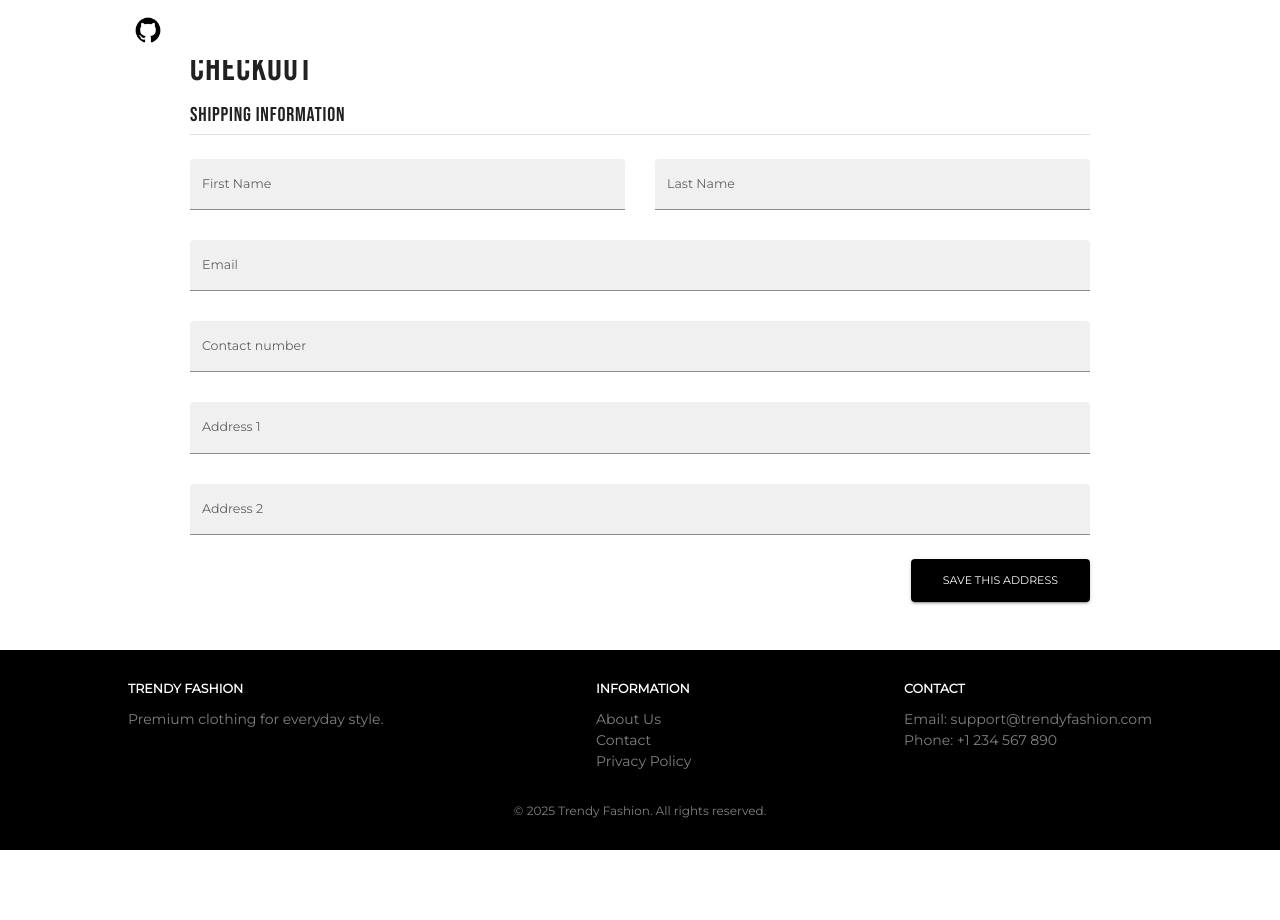
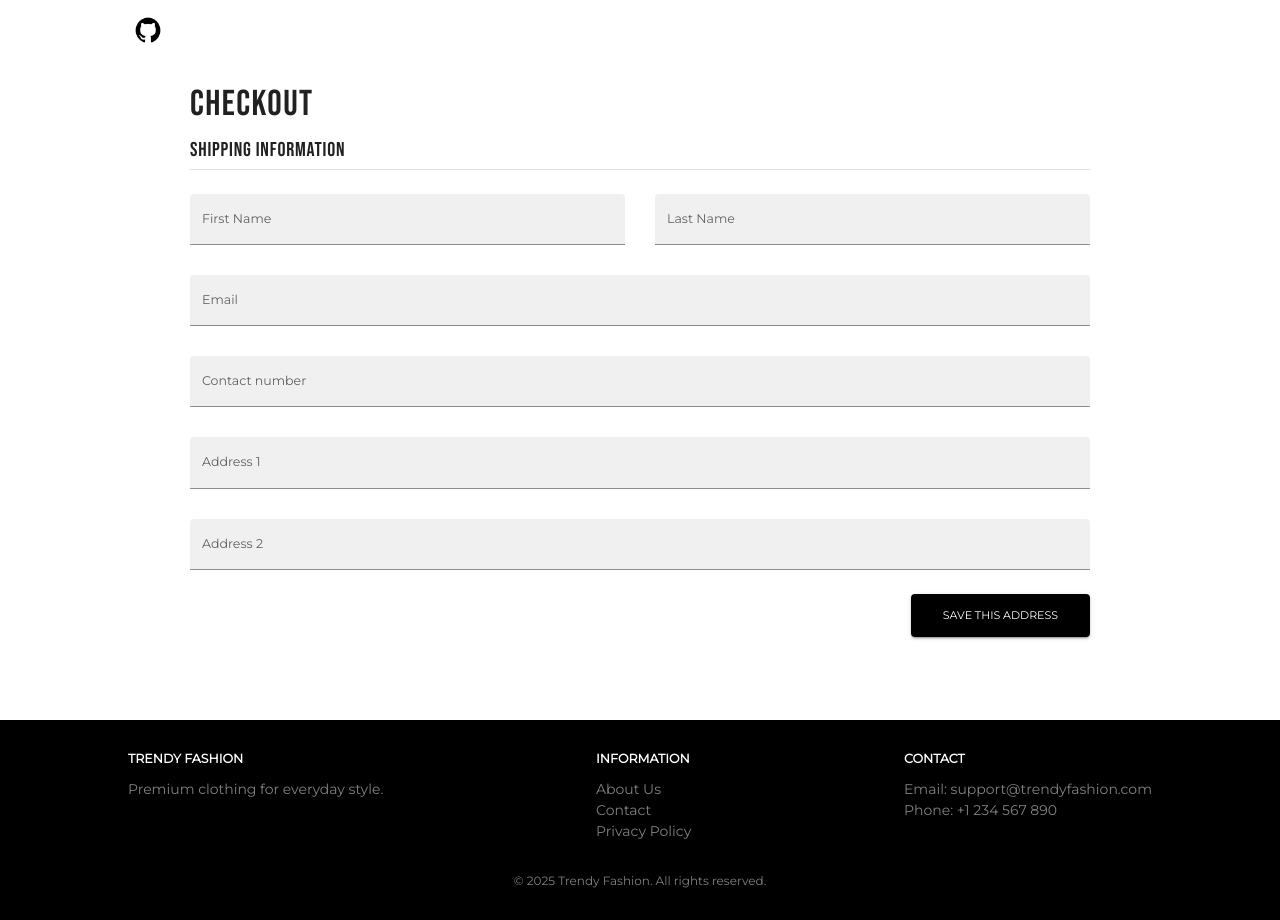
Before and after one commit to SubZzzero/e_commerce_react, a React (Vite) app in the folder client/: page /checkout in a window 1280 px wide. Before the commit the page ends 850 px from the top, so only its background shows below. Built offline with nearby package versions, Linux system fonts and the light colour scheme; some icons are missing.

Commit message:
upd checkout btn

```diff
--- a/client/src/pages/checkout/Checkout.jsx
+++ b/client/src/pages/checkout/Checkout.jsx
@@ -41,7 +41,7 @@ const Checkout = () => {
             display="flex"
             justifyContent="center"
             alignItems="center"
-            margin={"25px"}
+            margin={"60px"}
         >
             <Box width="80%" maxWidth="900px">
                 <Typography variant="h2" gutterBottom>
@@ -154,7 +154,7 @@ const Checkout = () => {
                                 />
                             </Box>
 
-                            <Box display="flex" justifyContent="flex-end" mt={3}>
+                            <Box display="flex" justifyContent={isNonMobile ? "flex-end" : "center"} mt={3}>
                                 <Button
                                     type="submit"
                                     variant="contained"
```
